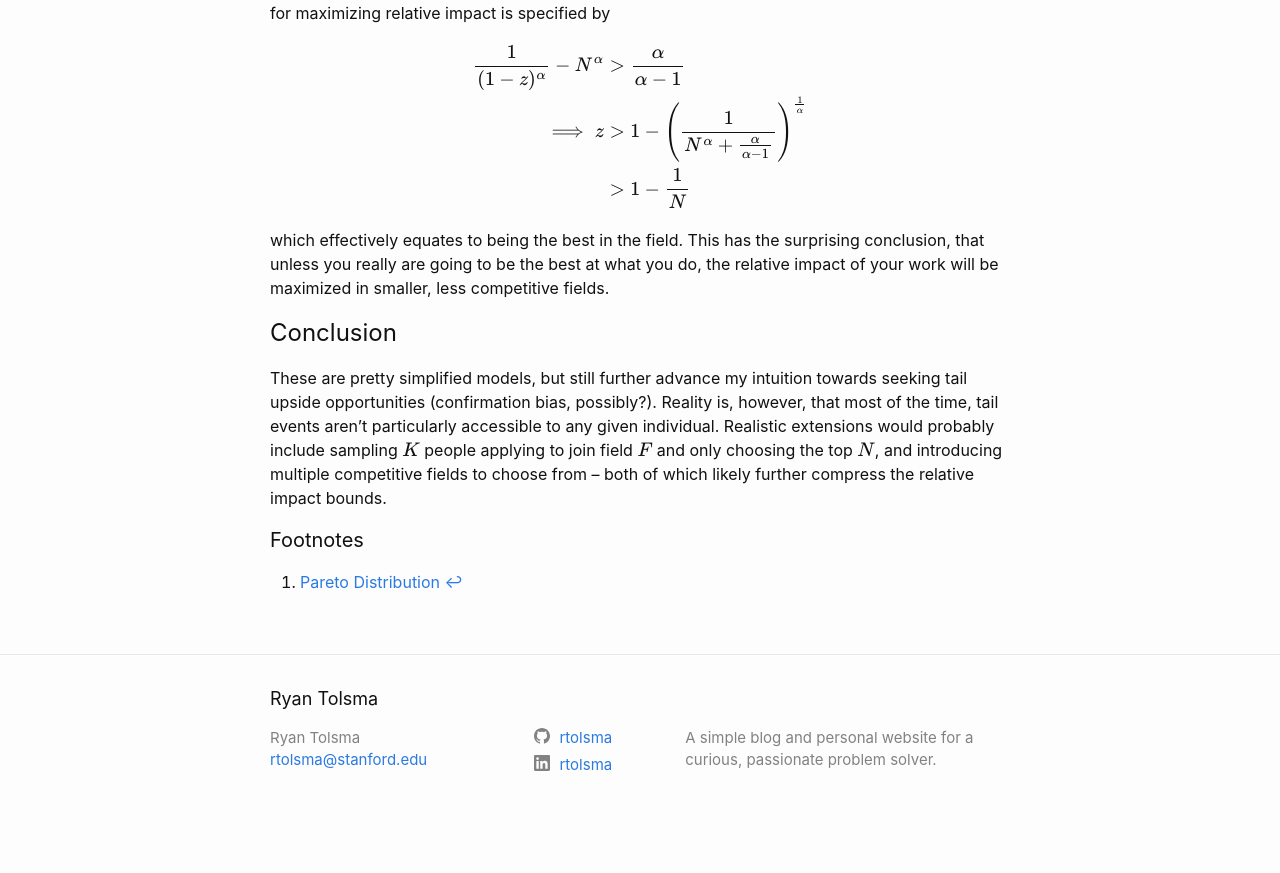
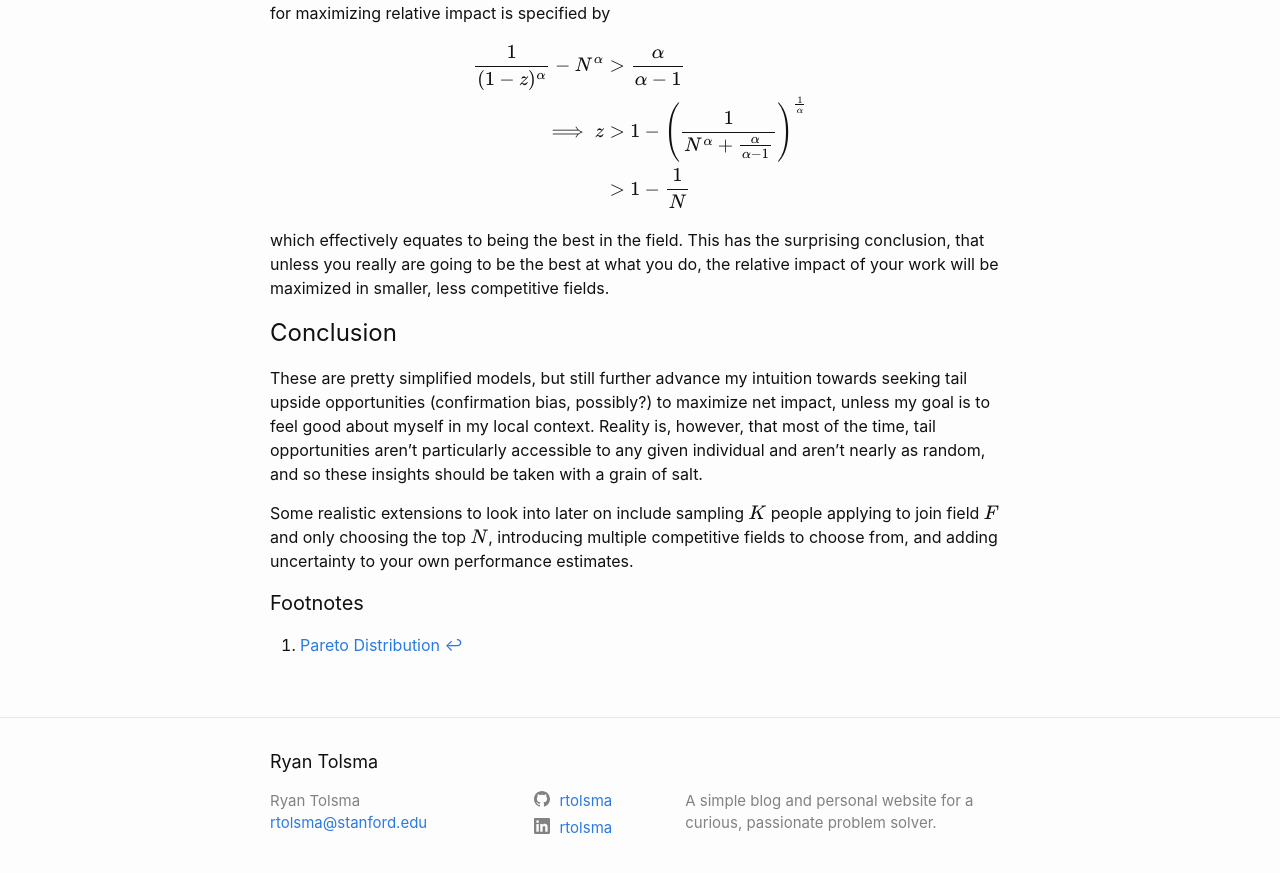
Before and after one commit to rtolsma/rtolsma.github.io, a Jekyll site: the page built from _posts/2023-06-06-counterfactual-impact.markdown, in a window 1280 px wide and 900 px high, scrolled down 2768 px. Shown: the top 873 px of the window. Built offline with Jekyll 4.4.1, drawn with Linux system fonts in a browser that asks for light colours; formulas are drawn with MathJax 3; comment, search, counter and statistics services are not loaded; before the commit the page ends 3605 px from its top, so only the background shows below that.

Commit message:
Zth percentile

```diff
--- a/_posts/2023-06-06-counterfactual-impact.markdown
+++ b/_posts/2023-06-06-counterfactual-impact.markdown
@@ -124,7 +124,9 @@ which effectively equates to being the best in the field. This has the surprisin
 
 # Conclusion
 
-These are pretty simplified models, but still further advance my intuition towards seeking tail upside opportunities (confirmation bias, possibly?). Reality is, however, that most of the time, tail events aren't particularly accessible to any given individual. Realistic extensions would probably include sampling $$K$$ people applying to join field $$F$$ and only choosing the top $$N$$, and introducing multiple competitive fields to choose from -- both of which likely further compress the relative impact bounds.
+These are pretty simplified models, but still further advance my intuition towards seeking tail upside opportunities (confirmation bias, possibly?) to maximize net impact, unless my goal is to feel good about myself in my local context. Reality is, however, that most of the time, tail opportunities aren't particularly accessible to any given individual and aren't nearly as random, and so these insights should be taken with a grain of salt.
+
+Some realistic extensions to look into later on include sampling $$K$$ people applying to join field $$F$$ and only choosing the top $$N$$, introducing multiple competitive fields to choose from, and adding uncertainty to your own performance estimates.
 
 
 #### Footnotes
```
